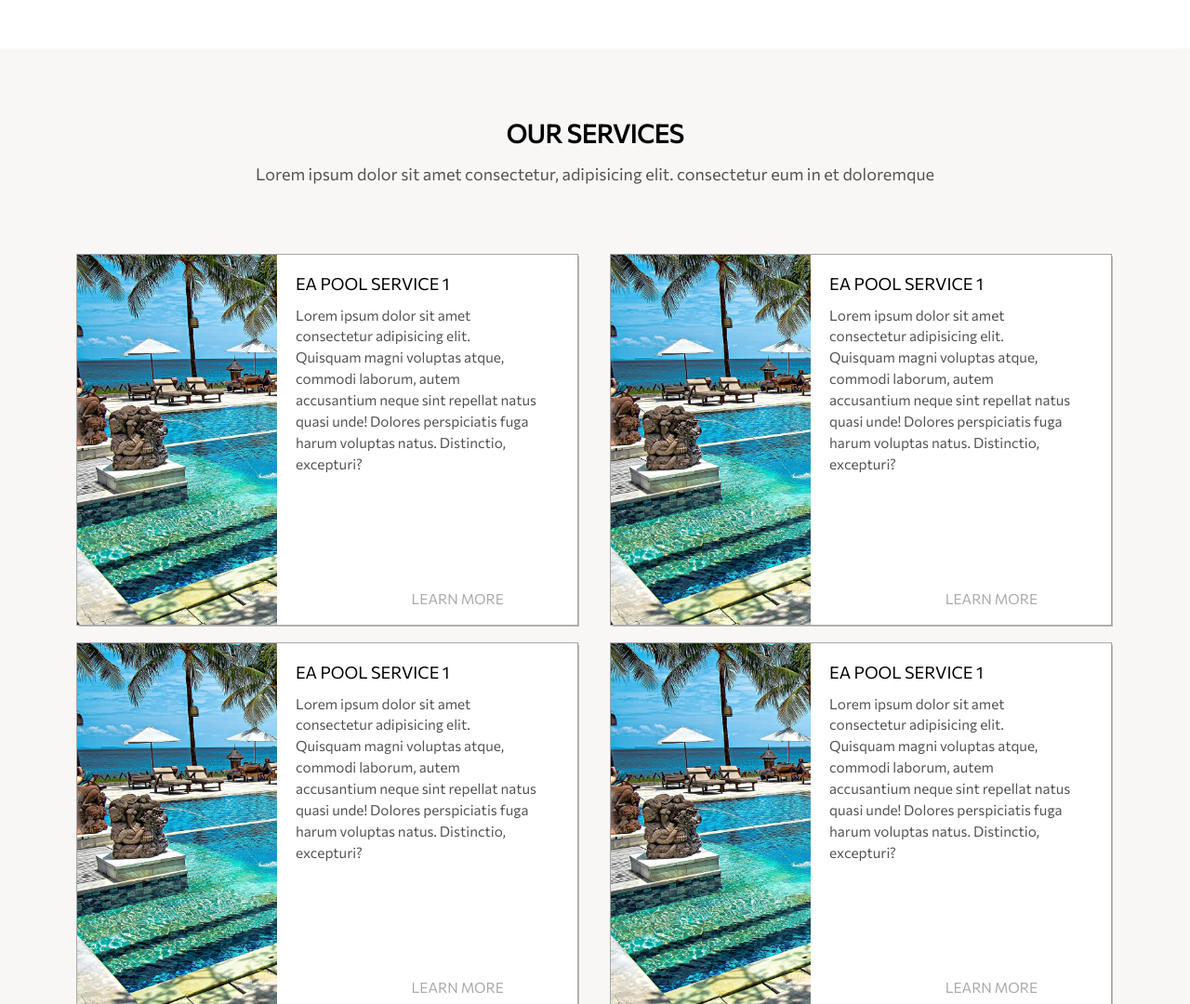
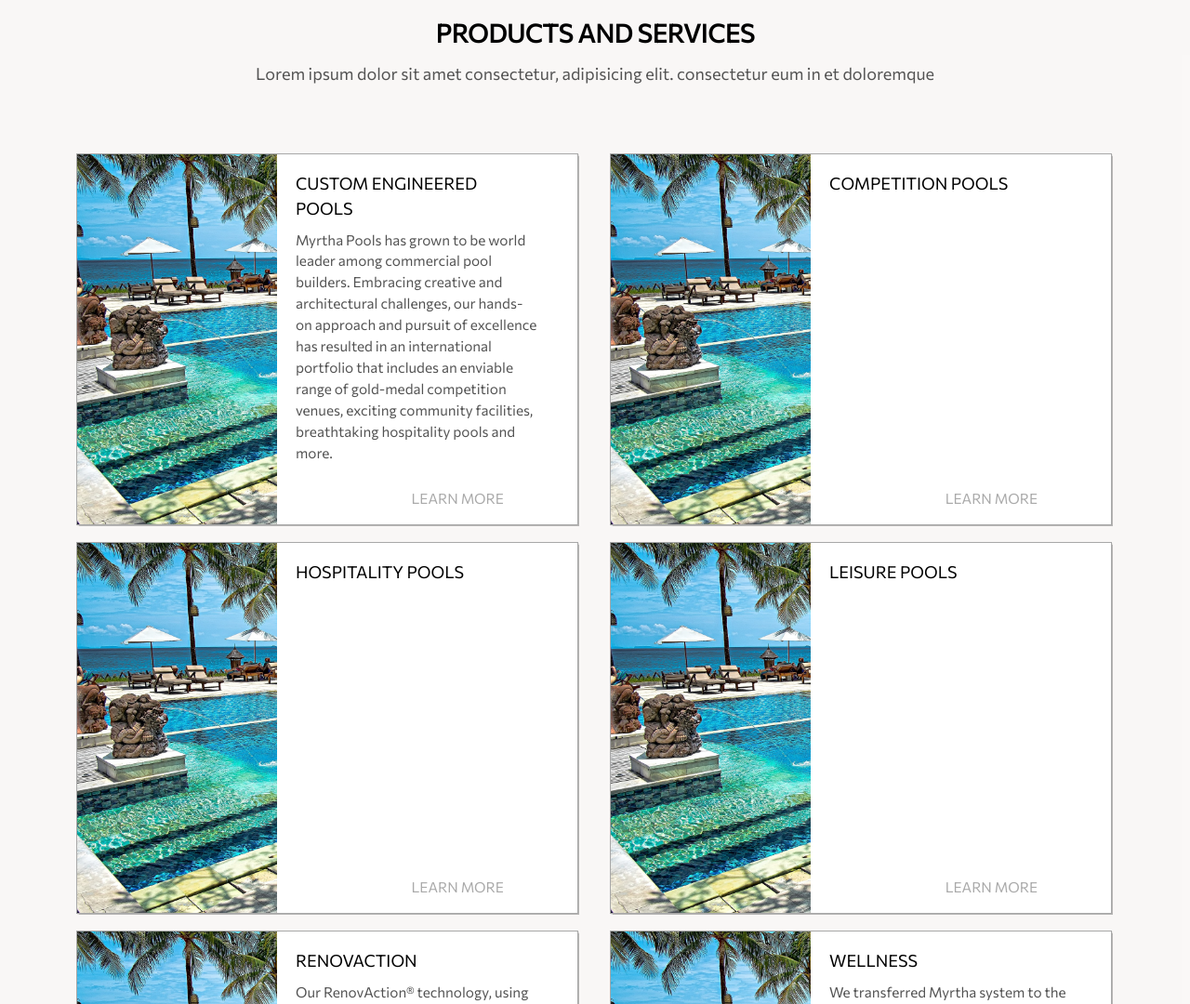
Before and after one commit to EverelAmerica2/EverelAmericaWellness, a website: page index.html in a window 1280 px wide. Shown: the part 1720-2800 px from the top of the page at 93% size. Drawn offline with nearby package versions, Linux system fonts and the light colour scheme.

Commit message:
update service, intro, cover title

```diff
--- a/index.html
+++ b/index.html
@@ -47,7 +47,7 @@
 
         <div class="header-content">
             <div class="header-content-text">Custom Pools | Aquatic Equipments | Water Features</div>
-            <h1 class="header-content-title">Custom Pools</h1>
+            <h1 class="header-content-title">Custom Engineered Pools</h1>
         </div>
 
         <button  class="header-scroll" id='header-scroll' onclick='scrollArrow()'>&lsaquo;</button>
@@ -68,13 +68,10 @@
             <div class="intro-content">
                 <div class="intro-content-title title-small margin-bottom-medium">Welcome to Everel America Pool and Wellness</div>
                 <div class="intro-content-text">
-                    <div>Lorem, ipsum dolor sit amet consectetur adipisicing elit. Placeat, non. Fugit suscipit quas, veniam harum, tenetur natus nemo magni, est corporis accusantium eaque odio quibusdam dolorem nulla totam voluptatum accusamus.
-                        Lorem, ipsum dolor sit amet consectetur adipisicing elit. Saepe, neque. Aut dolorem, doloribus explicabo esse asperiores nesciunt eius debitis architecto perferendis dolores voluptate culpa maxime vero illo adipisci deserunt. Commodi!
+                    <div>We are an organization establish to supple high quality creatively designed Aquatic and Leisure Products. Product with fundamentally engineered for durability, functionality, reliability and pride. Myrtha Pools is an important cornerstone of our business that reflects our commitment to product selection for the items and services we offer. Everel America is a family business. A group of businesses where the core company has been in operation for over 25 years.
                     </div>
                     </br>
-                    <div>Lorem ipsum dolor, sit amet consectetur adipisicing elit. Deserunt cum suscipit magni earum optio quaerat. Officia harum, magnam illum, explicabo ea quidem nulla nostrum veritatis sequi sunt qui fuga. Similique!
-                        Lorem ipsum dolor sit amet consectetur adipisicing elit. Tempore consequatur labore asperiores dignissimos dolor ex illum magni quos tempora id sit ab quisquam vel aliquid, porro velit ut commodi architecto!
-                    </div>
+
                 </div>
                 <div class="intro-content-img"></div>
             </div>
@@ -82,46 +79,62 @@
 
         <section class="section-services" id="service">
             <div class="service-content">
-                <div class="latest-content-title title-small text-center margin-bottom-xs">Our Services</div>
+                <div class="latest-content-title title-small text-center margin-bottom-xs">Products and Services</div>
                 <div class="latest-content-text text-center margin-bottom-xl">Lorem ipsum dolor sit amet consectetur, adipisicing elit. consectetur eum in et doloremque </div>
                 <div class="service-box service-box-left">
                     <div class="service-box-first service-box-first__1"></div>
                     <div class="service-box-second">
-                        <div class="service-box-title margin-bottom-xs">EA Pool Service 1</div>
-                        <div class="service-box-text">Lorem ipsum dolor sit amet consectetur adipisicing elit. Quisquam magni voluptas atque, commodi laborum, autem accusantium neque sint repellat natus quasi unde! Dolores perspiciatis fuga harum voluptas natus. Distinctio, excepturi?</div>
+                        <div class="service-box-title margin-bottom-xs">Custom Engineered Pools</div>
+                        <div class="service-box-text">Myrtha Pools has grown to be world leader among commercial pool builders. Embracing creative and architectural challenges, our hands-on approach and pursuit of excellence has resulted in an international portfolio that includes an enviable range of gold-medal competition venues, exciting community facilities, breathtaking hospitality pools and more. </div>
                         <a href="#" class="service-box-link"><div class="service-box-link__text">Learn More</div> <div class="service-box-link__arrow">&#8594;</div></a>
                     </div>
                 </div>
                 <div class="service-box">
                     <div class="service-box-first service-box-first__1"></div>
                     <div class="service-box-second">
-                        <div class="service-box-title margin-bottom-xs">EA Pool Service 1</div>
-                        <div class="service-box-text">Lorem ipsum dolor sit amet consectetur adipisicing elit. Quisquam magni voluptas atque, commodi laborum, autem accusantium neque sint repellat natus quasi unde! Dolores perspiciatis fuga harum voluptas natus. Distinctio, excepturi?</div>
-                        <a href="#" class="service-box-link"><div class="service-box-link__text">Learn More</div> <div class="service-box-link__arrow">&#8594;</div></a>
+                        <div class="service-box-title margin-bottom-xs">Competition Pools</div>
+                        <div class="service-box-text"></div>
+                        <a href="https://www.myrthapools.com/en/competition-pools/" target="_blank" class="service-box-link"><div class="service-box-link__text">Learn More</div> <div class="service-box-link__arrow">&#8594;</div></a>
                     </div>
                 </div>
                 <div class="service-box service-box-left">
                     <div class="service-box-first service-box-first__1"></div>
                     <div class="service-box-second">
-                        <div class="service-box-title margin-bottom-xs">EA Pool Service 1</div>
-                        <div class="service-box-text">Lorem ipsum dolor sit amet consectetur adipisicing elit. Quisquam magni voluptas atque, commodi laborum, autem accusantium neque sint repellat natus quasi unde! Dolores perspiciatis fuga harum voluptas natus. Distinctio, excepturi?</div>
-                        <a href="#" class="service-box-link"><div class="service-box-link__text">Learn More</div> <div class="service-box-link__arrow">&#8594;</div></a>
+                        <div class="service-box-title margin-bottom-xs">Hospitality Pools</div>
+                        <div class="service-box-text"></div>
+                        <a href="https://www.myrthapools.com/en/hospitality-pools/" target="_blank" class="service-box-link"><div class="service-box-link__text">Learn More</div> <div class="service-box-link__arrow">&#8594;</div></a>
                     </div>
                 </div>
                 <div class="service-box">
                     <div class="service-box-first service-box-first__1"></div>
                     <div class="service-box-second">
-                        <div class="service-box-title margin-bottom-xs">EA Pool Service 1</div>
-                        <div class="service-box-text">Lorem ipsum dolor sit amet consectetur adipisicing elit. Quisquam magni voluptas atque, commodi laborum, autem accusantium neque sint repellat natus quasi unde! Dolores perspiciatis fuga harum voluptas natus. Distinctio, excepturi?</div>
-                        <a href="#" class="service-box-link"><div class="service-box-link__text">Learn More</div> <div class="service-box-link__arrow">&#8594;</div></a>
+                        <div class="service-box-title margin-bottom-xs">Leisure Pools</div>
+                        <div class="service-box-text"></div>
+                        <a href="https://www.myrthapools.com/en/leisure-pools/" target="_blank" class="service-box-link"><div class="service-box-link__text">Learn More</div> <div class="service-box-link__arrow">&#8594;</div></a>
                     </div>
                 </div>
                 <div class="service-box service-box-left">
                     <div class="service-box-first service-box-first__1"></div>
                     <div class="service-box-second">
-                        <div class="service-box-title margin-bottom-xs">EA Pool Service 1</div>
-                        <div class="service-box-text">Lorem ipsum dolor sit amet consectetur adipisicing elit. Quisquam magni voluptas atque, commodi laborum, autem accusantium neque sint repellat natus quasi unde! Dolores perspiciatis fuga harum voluptas natus. Distinctio, excepturi?</div>
-                        <a href="#" class="service-box-link"><div class="service-box-link__text">Learn More</div> <div class="service-box-link__arrow">&#8594;</div></a>
+                        <div class="service-box-title margin-bottom-xs">Renovaction</div>
+                        <div class="service-box-text">Our RenovAction® technology, using the Myrtha Pools modular, engineered system, is ideal for swimming pool refurbishment. Depending on pool condition, it may be the walls, the floor or the entire pool structure that has deteriorated and needs to be replaced. Our flexible technology allows us to refurbish only the areas that are failing and can often be carried out without any significant demolition.</div>
+                        <a href="https://www.myrthapools.com/en/myrtha-technologies/renovaction-technology/" target="_blank" class="service-box-link"><div class="service-box-link__text">Learn More</div> <div class="service-box-link__arrow">&#8594;</div></a>
+                    </div>
+                </div>
+                <div class="service-box">
+                    <div class="service-box-first service-box-first__1"></div>
+                    <div class="service-box-second">
+                        <div class="service-box-title margin-bottom-xs">Wellness</div>
+                        <div class="service-box-text">We transferred Myrtha system to the planet of wellness and create velvet products with a steel soul that offer multiple advantages from design to functionality and capable of bringing memorable experiences to life. Today, high-tech stainless steel structures replace those in EPS (polystyrene), which have characterized well-being in the past 20 years. </div>
+                        <a href="https://www.myrthawellness.com/en/" target="_blank" class="service-box-link"><div class="service-box-link__text">Learn More</div> <div class="service-box-link__arrow">&#8594;</div></a>
+                    </div>
+                </div>
+                <div class="service-box service-box-left">
+                    <div class="service-box-first service-box-first__1"></div>
+                    <div class="service-box-second">
+                        <div class="service-box-title margin-bottom-xs">MYRTHA TECHNOLOGY</div>
+                        <div class="service-box-text"></div>
+                        <a href="https://www.myrthapools.com/en/myrtha-technologies/myrtha-technology/" target="_blank" class="service-box-link"><div class="service-box-link__text">Learn More</div> <div class="service-box-link__arrow">&#8594;</div></a>
                     </div>
                 </div>
             </div>
--- a/sass/sections/_services.scss
+++ b/sass/sections/_services.scss
@@ -84,7 +84,7 @@
                 z-index:1;
                 position: absolute;
                 height: 3rem;
-                width: 20rem;
+                width: 15rem;
                 text-align: center;
                 top: 50%;
                 left: 50%;
@@ -97,7 +97,7 @@
                 top: 50%;
                 left: 50%;
                 height: 3rem;
-                width: 20rem;
+                width: 15rem;
                 z-index:-1;
                 text-align: center;
                 transform: translate(-50%,-50%);
```
Also changed, not shown: css/style.css.
